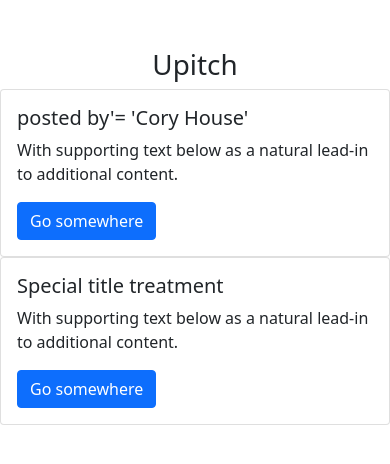
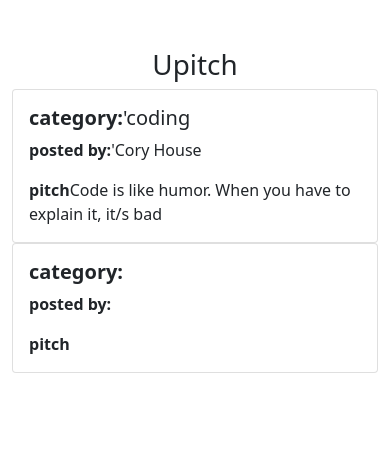
Before and after one commit to Joseph-oderoh/Upitch, a Flask app: page / in a window 390 px wide. Shown: the top 464 px of the page. Run offline with Flask 2, Linux system fonts and the light colour scheme.

Commit message:
st:add a basecss file and modified index.html and gitignore

```diff
--- a/app/templates/index.html
+++ b/app/templates/index.html
@@ -2,23 +2,25 @@
   <body>
     {% block content%}
     <h1 class="text-center mt-5">Upitch</h1>
+    <div class="container">
+      <div class="row">
+        <div class="col-md-6">
+          <div class="card">
+            <div class="card-body">
+              <h5 class="card-title"><strong>category:</strong>'coding</h5>
+              <p class="card-text"><strong>posted by:</strong>'Cory House</p>
+              <p class="card-text"><strong>pitch</strong>Code is like humor. When you have to explain it, it/s bad</p>
 
-    <div class="row">
-      <div class="col-sm-6">
-        <div class="card">
-          <div class="card-body">
-            <h5 class="card-title">posted by'= 'Cory House'</h5>
-            <p class="card-text">With supporting text below as a natural lead-in to additional content.</p>
-            <a href="#" class="btn btn-primary">Go somewhere</a>
+            </div>
           </div>
         </div>
-      </div>
-      <div class="col-sm-6">
-        <div class="card">
-          <div class="card-body">
-            <h5 class="card-title">Special title treatment</h5>
-            <p class="card-text">With supporting text below as a natural lead-in to additional content.</p>
-            <a href="#" class="btn btn-primary">Go somewhere</a>
+        <div class="col-md-6">
+          <div class="card">
+            <div class="card-body">
+              <h5 class="card-title"><strong>category:</strong></h5>
+              <p class="card-text"><strong>posted by:</strong></p>
+              <p class="card-text"><strong>pitch</strong></p>
+            </div>
           </div>
         </div>
       </div>
@@ -26,7 +28,3 @@
     {% endblock%}
   </body>
 </html>
-
-'
-          'category':'coding'
-          'pitch':' Code is like humor. When you have to explain it, it/s bad. '
--- a/config.py
+++ b/config.py
@@ -1,6 +1,9 @@
 import os
 
+from flask_sqlalchemy import SQLAlchemy
+
 class Config:
+    SQLALCHEMY_DATABASE_URI = 'postgresql+psycopg2://'
     SECRET_KEY = os.environ.get('SECRET_KEY')
 
 
```
Also changed, not shown: app/static/CSS/base.css (added), 1 other file.
